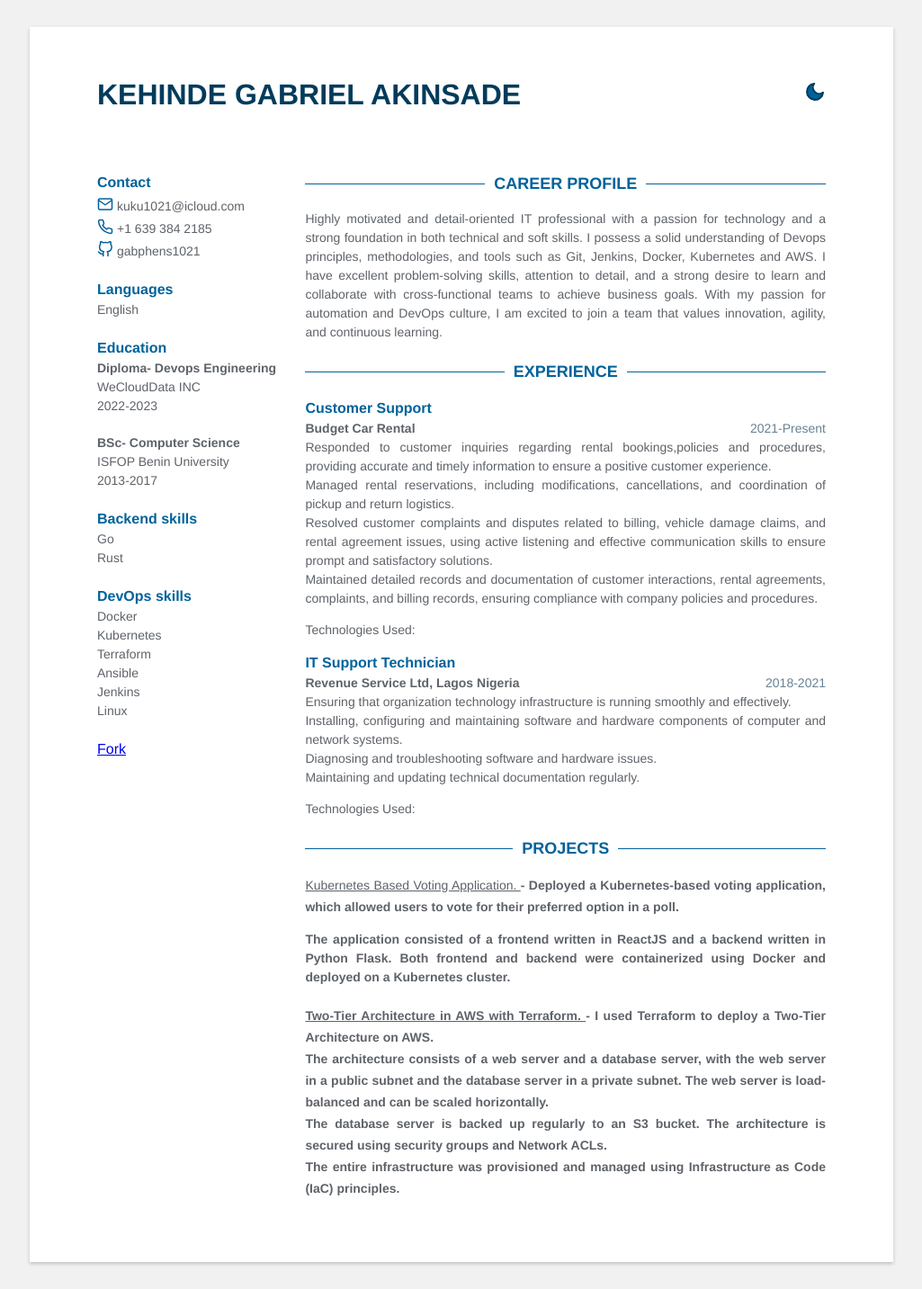
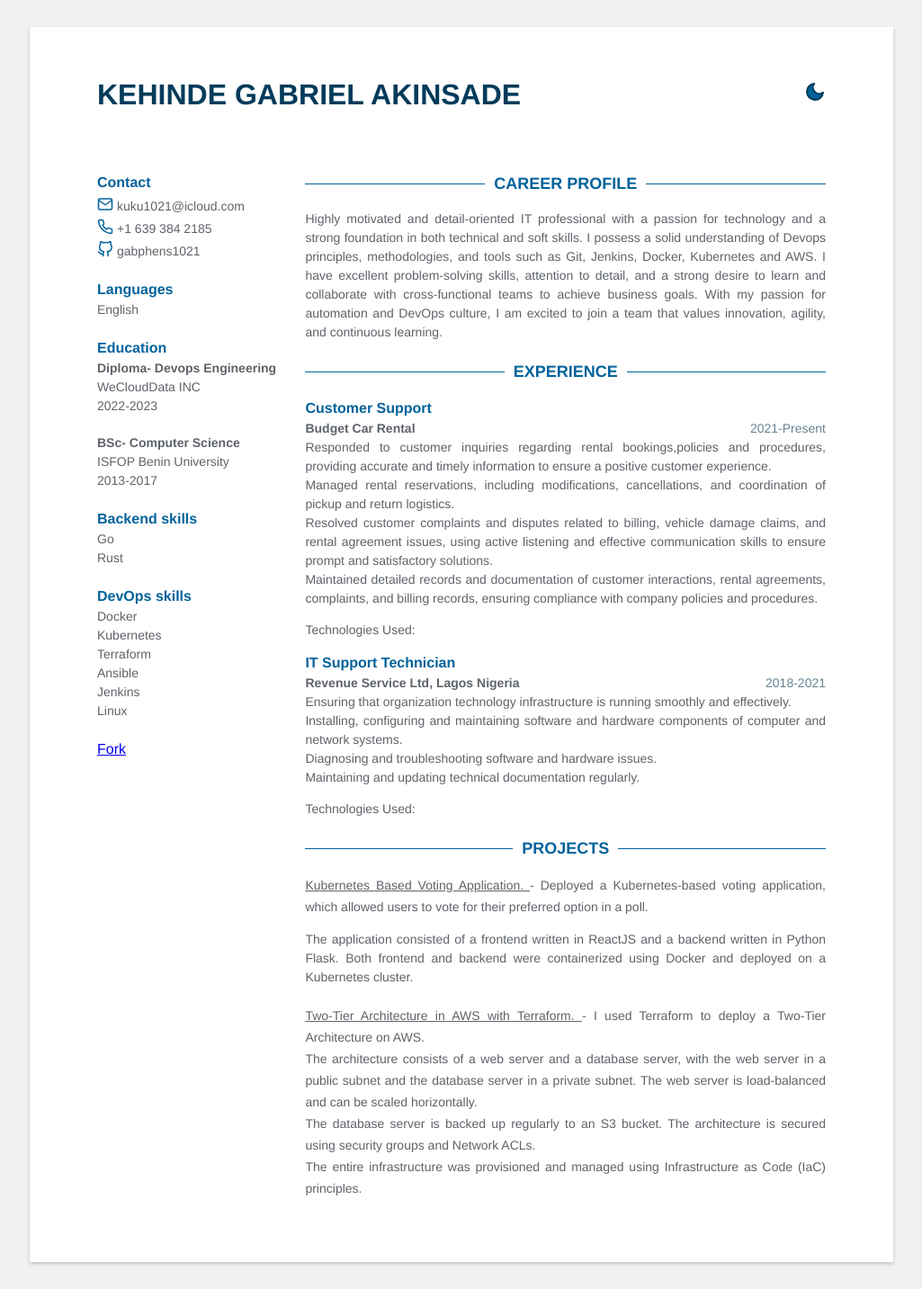
Before and after one commit to gabphens1021/kehindeakinsade.github.io, a Jekyll site: the page built from index.html, in a window 1280 px wide. Shown: the whole page at 90% size, without its empty margins (127-1152 px from the left). Built offline with Jekyll 4.4.1, drawn with Linux system fonts in a browser that asks for light colours.

Commit message:
updating cv

```diff
--- a/_data/data.yml
+++ b/_data/data.yml
@@ -66,7 +66,7 @@ experience:
     Technology Used:
 
 projects:
-  - title: Kubernetes Based Voting Application. <B>
+  - title: Kubernetes Based Voting Application.
     link: #
     details: |
       Deployed a Kubernetes-based voting application, which allowed users to vote for their preferred option in a poll. <p>
```
